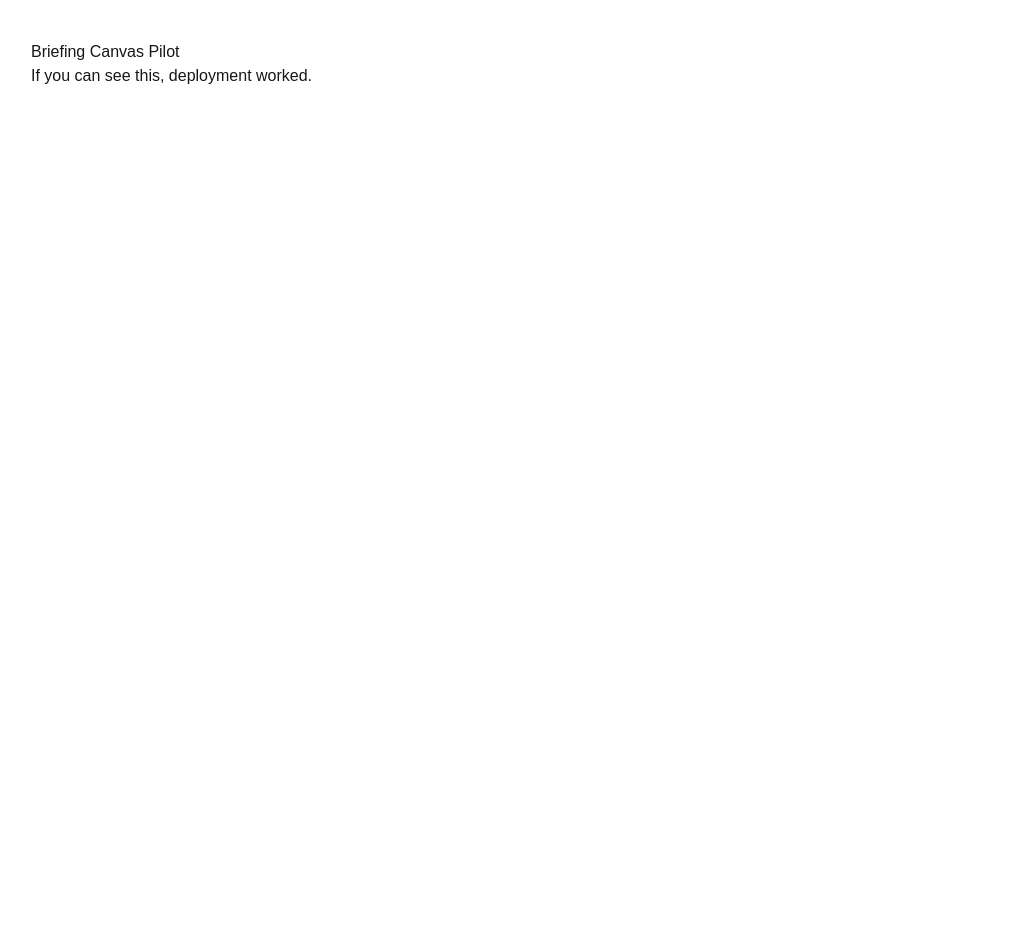
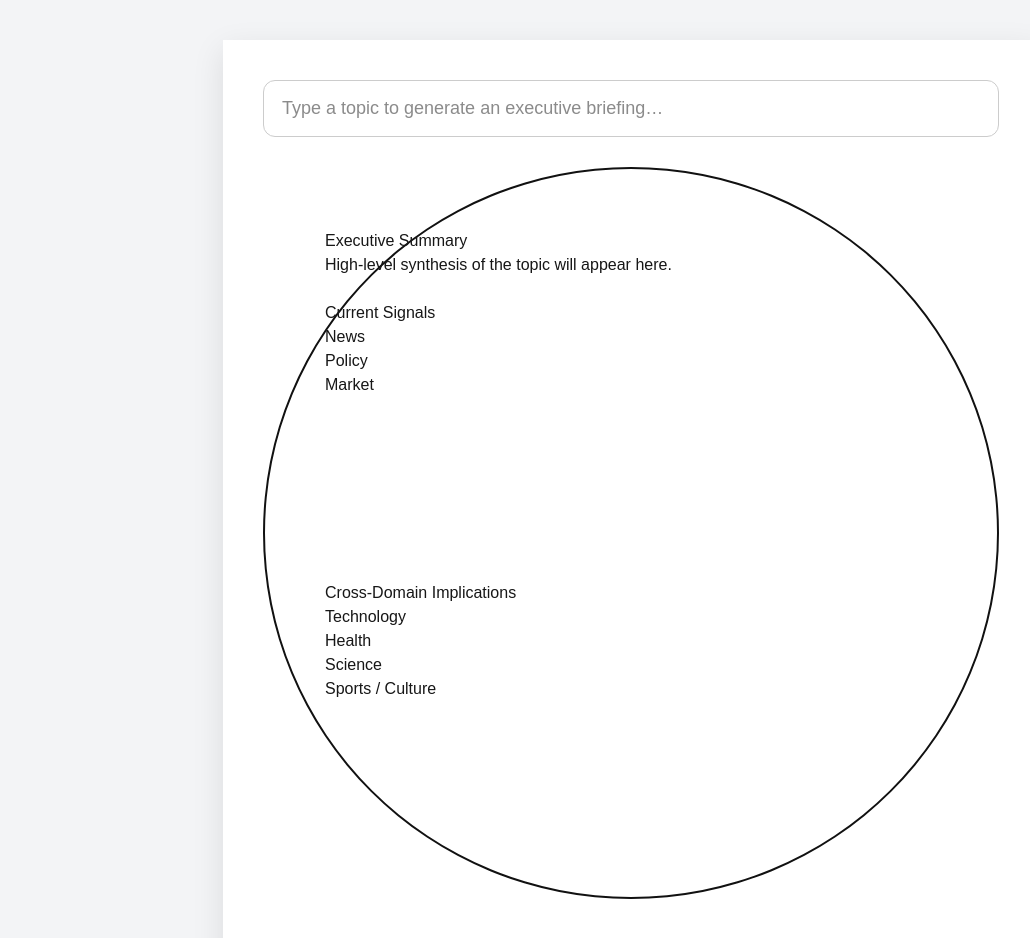
Before and after one commit to tonydelgad/briefing-canvas, a Next.js app: page / in a window 1280 px wide. Shown: the top 938 px of the page, without its empty margins (9-1039 px from the left). Before the commit the page ends 800 px from the top, so only its background shows below. Built offline with nearby package versions, Linux system fonts and the light colour scheme.

Commit message:
Add executive briefing canvas layout

```diff
--- a/app/page.tsx
+++ b/app/page.tsx
@@ -1,8 +1,80 @@
 export default function Home() {
   return (
-    <main style={{ padding: 40 }}>
-      <h1>Briefing Canvas Pilot</h1>
-      <p>If you can see this, deployment worked.</p>
-    </main>
+    <div style={styles.page}>
+      <div style={styles.paper}>
+
+        {/* Search */}
+        <input
+          placeholder="Type a topic to generate an executive briefing…"
+          style={styles.search}
+        />
+
+        {/* Briefing Canvas */}
+        <div style={styles.oval}>
+          <section>
+            <h3>Executive Summary</h3>
+            <p>High-level synthesis of the topic will appear here.</p>
+          </section>
+
+          <section>
+            <h3>Current Signals</h3>
+            <ul>
+              <li>News</li>
+              <li>Policy</li>
+              <li>Market</li>
+            </ul>
+          </section>
+
+          <section>
+            <h3>Cross-Domain Implications</h3>
+            <ul>
+              <li>Technology</li>
+              <li>Health</li>
+              <li>Science</li>
+              <li>Sports / Culture</li>
+            </ul>
+          </section>
+        </div>
+
+      </div>
+    </div>
   );
 }
+
+const styles: { [key: string]: React.CSSProperties } = {
+  page: {
+    minHeight: "100vh",
+    background: "#f3f4f6",
+    display: "flex",
+    justifyContent: "center",
+    alignItems: "flex-start",
+    paddingTop: "40px",
+  },
+  paper: {
+    width: "816px", // 8.5in at 96dpi
+    height: "1056px", // 11in at 96dpi
+    background: "#ffffff",
+    boxShadow: "0 10px 30px rgba(0,0,0,0.1)",
+    padding: "40px",
+    boxSizing: "border-box",
+  },
+  search: {
+    width: "100%",
+    padding: "14px 18px",
+    fontSize: "18px",
+    borderRadius: "12px",
+    border: "1px solid #ccc",
+    marginBottom: "30px",
+  },
+  oval: {
+    width: "100%",
+    height: "75%",
+    borderRadius: "50%",
+    border: "2px solid #111",
+    padding: "60px",
+    boxSizing: "border-box",
+    display: "grid",
+    gridTemplateRows: "auto 1fr 1fr",
+    gap: "24px",
+  },
+};
```
